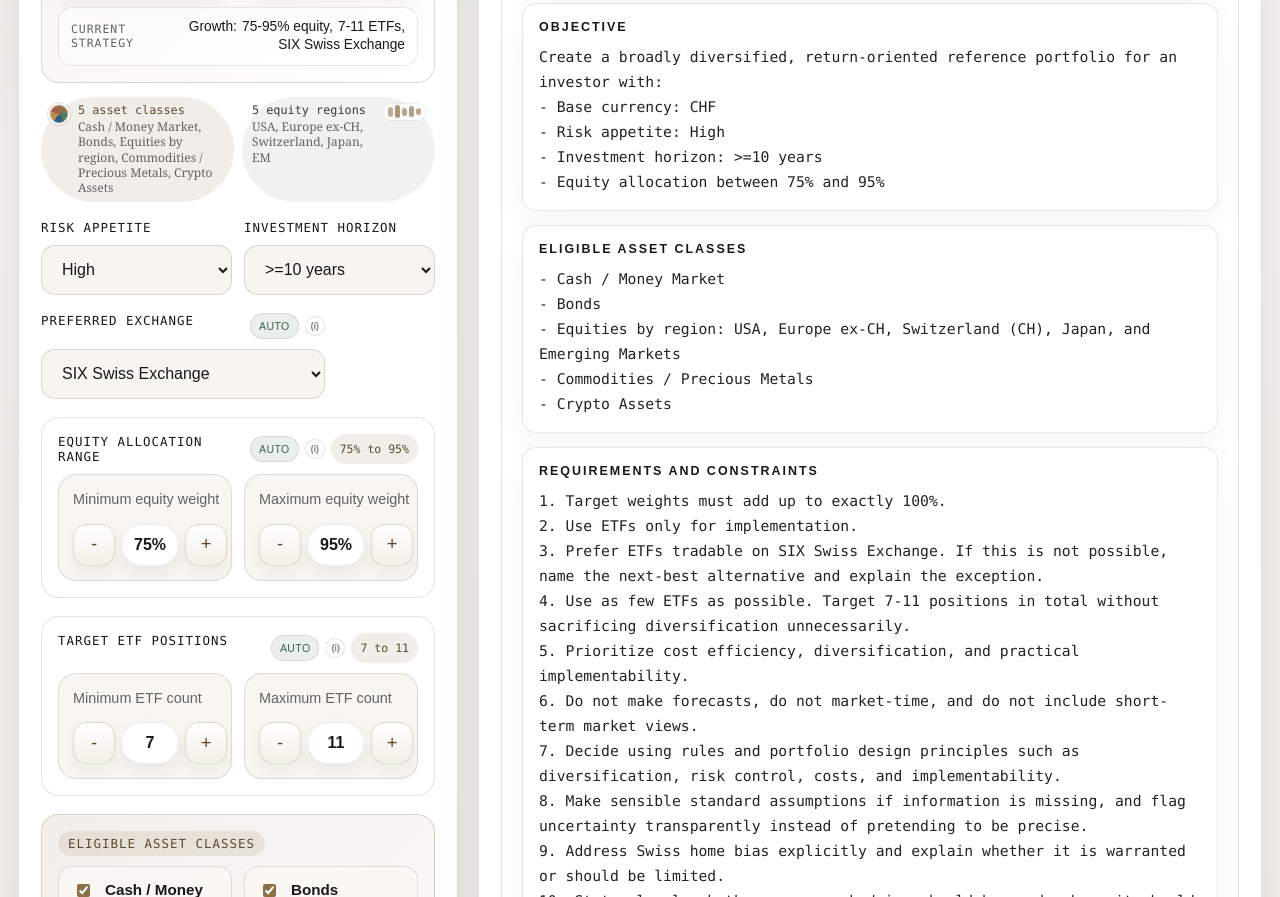
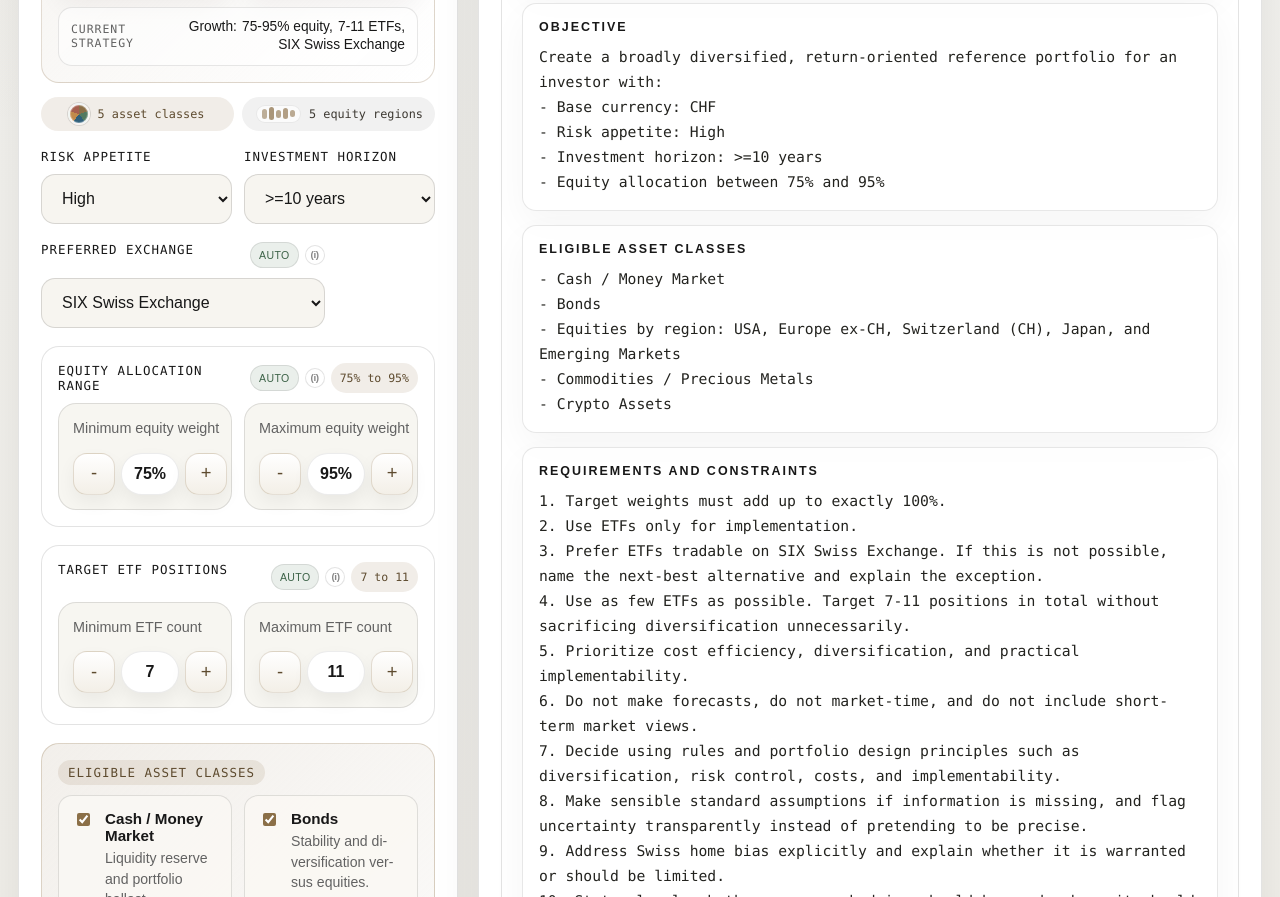
Before and after one commit to volkmarritter/allocation-prompt-engine, a website: page index.html in a window 1280 px wide. Shown: the part 829-1726 px from the top of the page. Drawn offline with Linux system fonts and the light colour scheme.

Commit message:
Place equity region icon before text

```diff
--- a/app.js
+++ b/app.js
@@ -1147,10 +1147,7 @@ function renderAssetClassBadge(stats) {
   return `
     <span class="pill asset-class-pill" title="${escapeAttribute(title)}" aria-label="${escapeAttribute(`${stats.assetClasses} ${t.assetClasses}: ${title}`)}">
       <span class="asset-pie" style="${escapeAttribute(style)}" aria-hidden="true"></span>
-      <span class="badge-copy">
-        <span class="badge-title">${stats.assetClasses} ${escapeHtml(t.assetClasses)}</span>
-        <span class="badge-list">${escapeHtml(title)}</span>
-      </span>
+      <span>${stats.assetClasses} ${escapeHtml(t.assetClasses)}</span>
     </span>
   `;
 }
@@ -1179,13 +1176,10 @@ function renderEquityRegionBadge(stats) {
   const regionList = regions.join(", ");
   return `
     <span class="pill equity-region-pill" title="${escapeAttribute(regionList)}" aria-label="${escapeAttribute(`${stats.equityRegions} ${t.equityRegions}: ${regionList}`)}">
-      <span class="badge-copy">
-        <span class="badge-title">${stats.equityRegions} ${escapeHtml(t.equityRegions)}</span>
-        <span class="badge-list">${escapeHtml(regionList)}</span>
-      </span>
       <span class="region-sparkline" aria-hidden="true">
         ${regions.map((region) => `<i title="${escapeAttribute(region)}"></i>`).join("")}
       </span>
+      <span>${stats.equityRegions} ${escapeHtml(t.equityRegions)}</span>
     </span>
   `;
 }
--- a/styles.css
+++ b/styles.css
@@ -210,7 +210,6 @@ button {
 }
 
 .parameter-badges .pill {
-  align-items: flex-start;
   justify-content: center;
   width: 100%;
 }
@@ -719,28 +718,6 @@ button {
   padding-left: 7px;
 }
 
-.badge-copy {
-  display: flex;
-  flex-direction: column;
-  gap: 2px;
-  min-width: 0;
-  text-align: left;
-}
-
-.badge-title {
-  line-height: 1.2;
-}
-
-.badge-list {
-  color: var(--muted);
-  font-family: Georgia, "Times New Roman", serif;
-  font-size: 0.75rem;
-  font-weight: 500;
-  line-height: 1.28;
-  overflow-wrap: anywhere;
-  text-transform: none;
-}
-
 .asset-pie {
   display: inline-block;
   flex: 0 0 auto;
@@ -753,7 +730,7 @@ button {
 }
 
 .equity-region-pill {
-  align-items: flex-start;
+  align-items: center;
   gap: 8px;
   min-height: 34px;
   padding-right: 8px;
```
Also changed, not shown: tests/app.test.js (+0 -3 lines), tests/e2e/prompt-builder.spec.js (+1 -2 lines).
